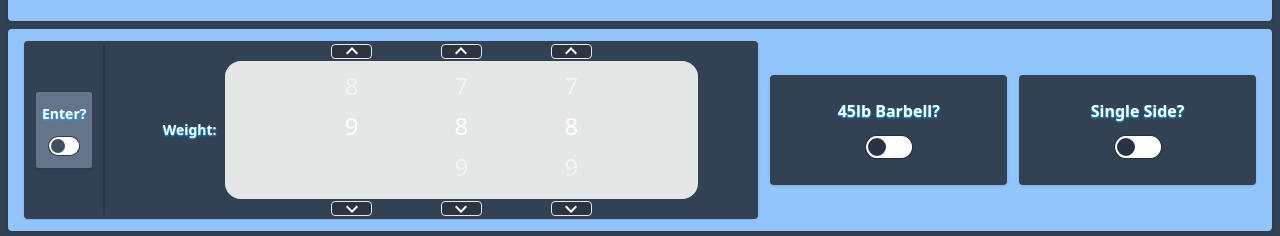
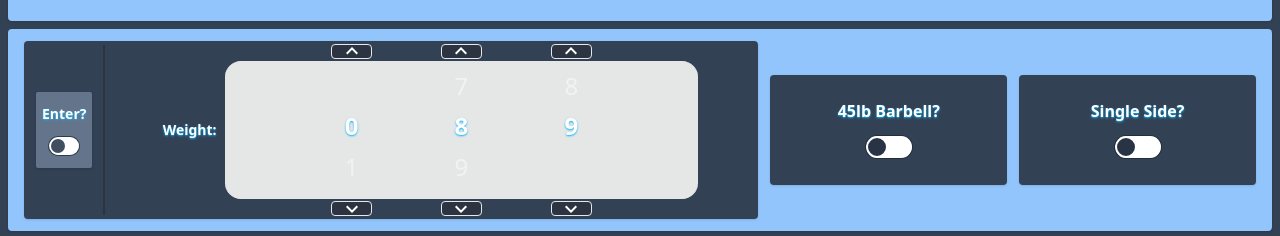
Before and after one commit to PeytonCurr/plate_counter, a React (Create React App) app: page / in a window 1280 px wide. Shown: the part 561-797 px from the top of the page. Built offline with nearby package versions, Linux system fonts and the light colour scheme.

Commit message:
Got the top line spacing working correctly. Added nice bold font + shadow to the center numbers

```diff
--- a/src/components/weightForm.jsx
+++ b/src/components/weightForm.jsx
@@ -9,9 +9,9 @@ function WeightForm(props) {
   const [enter, setEnter] = useState(false)
 
   const [scrollCounts, setScrollCounts] = useState({
-    'units': 9,
+    'units': 0,
     'tens': 8,
-    'hundreds': 8,
+    'hundreds': 9,
   })
 
   function notify(message) {
@@ -116,26 +116,38 @@ function WeightForm(props) {
 
               <div className="row-span-7 grid gird-rows-6 bg-base-300 rounded-box py-1 sm:py-2 border-y-[.25px]">
                 <div className="row-span-1 flex justify-around mx-8 text-xl sm:text-2xl">
-                  <div className={' opacity-50 ms-10 sm:ms-0 md:ms-10 ' + (scrollCounts['units'] - 1 < 0 && ' invisible ')}> {scrollCounts['units'] - 1} </div>
+                  {scrollCounts['units'] - 1 < 0 ?
+                    <div className={' opacity-50 ms-10 sm:ms-0 md:ms-10 invisible '}> {scrollCounts['units']} </div>
+                    :
+                    <div className={' opacity-50 ms-10 sm:ms-0 md:ms-10 '}> {scrollCounts['units'] - 1} </div>
+                  }
+
                   <div className={' opacity-50 ' + (scrollCounts['tens'] - 1 < 0 && ' invisible ')}>{scrollCounts['tens'] - 1}</div>
-                  <div className={' opacity-50 me-10 sm:me-0 md:me-10 ' + (scrollCounts['hundreds'] - 1 < 0 && ' invisible ')}>{scrollCounts['hundreds'] - 1}</div>
+
+                  {scrollCounts['hundreds'] - 1 < 0 ?
+                    <div className={' opacity-50 me-10 sm:me-0 md:me-10 invisible '}>{scrollCounts['hundreds']}</div>
+                    :
+                    <div className={' opacity-50 me-10 sm:me-0 md:me-10 '}>{scrollCounts['hundreds'] - 1}</div>
+                  }
                 </div>
                 <div className="row-span-1 flex justify-around px-2 mx-5 border-y-[1.5px] text-xl sm:text-2xl">
-                  <div className="ms-11 sm:ms-0 md:ms-11">{scrollCounts['units']}</div>
-                  <div className="">{scrollCounts['tens']}</div>
-                  <div className="me-11 sm:me-0 md:me-11">{scrollCounts['hundreds']}</div>
+                  <div className="ms-11 sm:ms-0 md:ms-11 text-white font-bold text-shadow-sm shadow-info">{scrollCounts['units']}</div>
+                  <div className="text-white font-bold text-shadow-sm shadow-info">{scrollCounts['tens']}</div>
+                  <div className="me-11 sm:me-0 md:me-11 text-white font-bold text-shadow-sm shadow-info">{scrollCounts['hundreds']}</div>
                 </div>
                 <div className="row-span-1 flex justify-around mx-8 text-xl sm:text-2xl">
                   {scrollCounts['units'] + 1 > 9 ?
-                    <div className={' opacity-50 ms-10 sm:ms-0 md:ms-10 ' + (scrollCounts['units'] + 1 > 9 && ' invisible ')}>{scrollCounts['units']}</div>
+                    <div className={' opacity-50 ms-10 sm:ms-0 md:ms-10 invisible '}>{scrollCounts['units']}</div>
                     :
-                    <div className={' opacity-50 ms-10 sm:ms-0 md:ms-10 ' + (scrollCounts['units'] + 1 > 9 && ' invisible ')}>{scrollCounts['units'] + 1}</div>
+                    <div className={' opacity-50 ms-10 sm:ms-0 md:ms-10 '}>{scrollCounts['units'] + 1}</div>
                   }
+
                   <div className={' opacity-50 ' + (scrollCounts['tens'] + 1 > 9 && ' invisible ')}>{scrollCounts['tens'] + 1}</div>
+
                   {scrollCounts['hundreds'] + 1 > 9 ?
-                    <div className={' opacity-50 me-10 sm:me-0 md:me-10 ' + (scrollCounts['hundreds'] + 1 > 9 && ' invisible ')}>{scrollCounts['hundreds']}</div>
+                    <div className={' opacity-50 me-10 sm:me-0 md:me-10 invisible '}>{scrollCounts['hundreds']}</div>
                     :
-                    <div className={' opacity-50 me-10 sm:me-0 md:me-10 ' + (scrollCounts['hundreds'] + 1 > 9 && ' invisible ')}>{scrollCounts['hundreds'] + 1}</div>
+                    <div className={' opacity-50 me-10 sm:me-0 md:me-10 '}>{scrollCounts['hundreds'] + 1}</div>
                   }
                 </div>
               </div>
```
